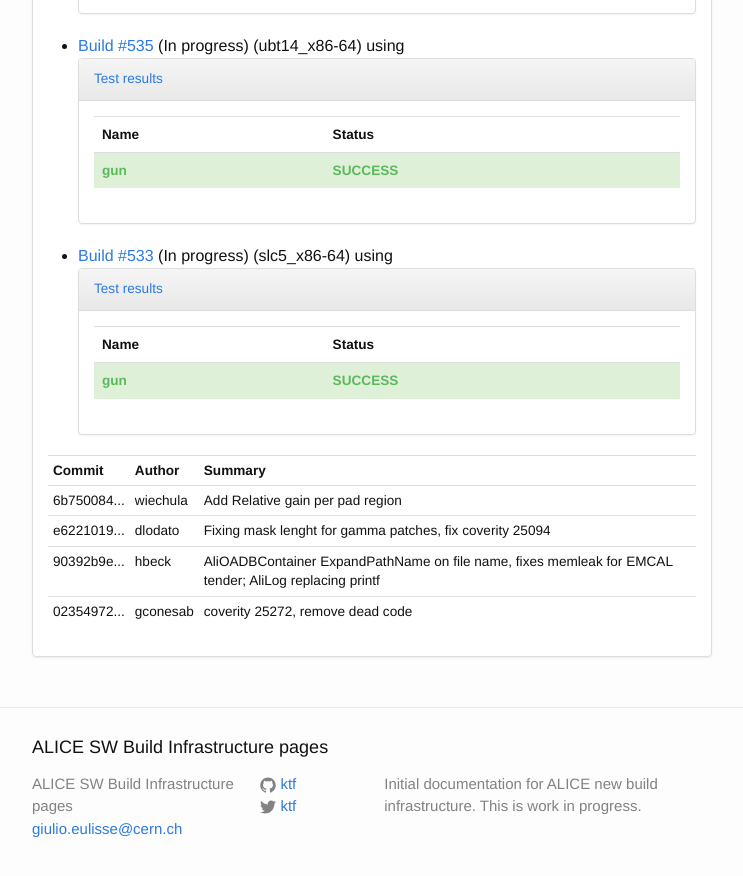
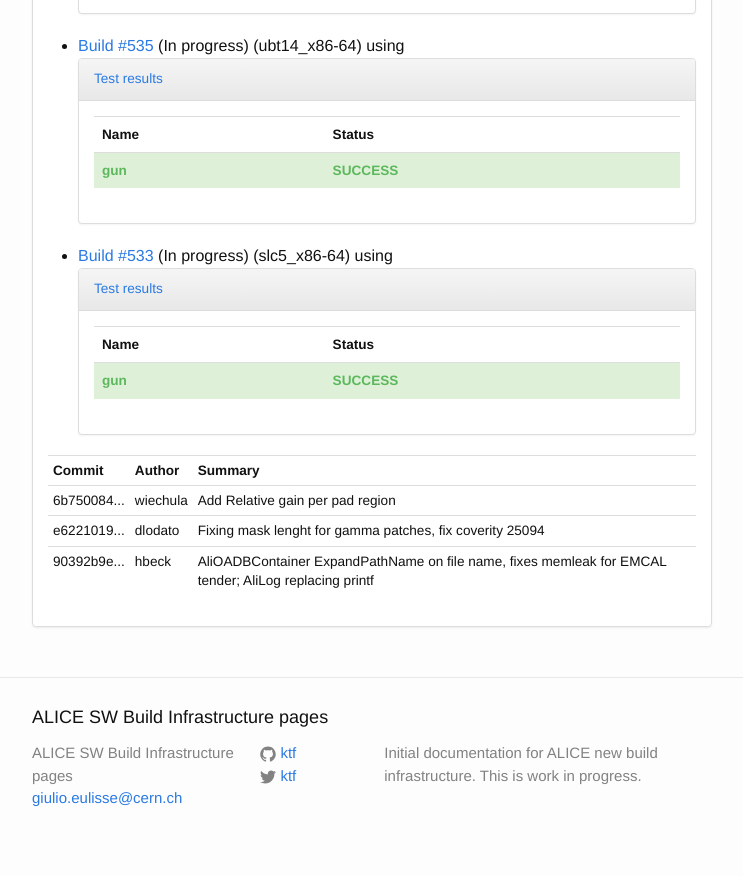
Before and after one commit to alisw/alisw.github.io, a Jekyll site: the page built from index.html, in a window 1280 px wide and 900 px high, scrolled down 16168 px. Shown: the top 876 px of the window, without its empty margins (268-1011 px from the left). Built offline with Jekyll 4.4.1, drawn with Linux system fonts in a browser that asks for light colours; nearby versions of some CDN libraries.

Commit message:
Updated results.

```diff
--- a/_data/commits-aliroot-master.yaml
+++ b/_data/commits-aliroot-master.yaml
@@ -68,8 +68,3 @@
  message: >-
     AliOADBContainer ExpandPathName on file name, fixes memleak for EMCAL tender; AliLog replacing printf
  author: !!str hbeck
--
- commit: "023549728b1fa132f1961a93d13352244d38fbdb"
- message: >-
-    coverity 25272, remove dead code
- author: !!str gconesab
```
